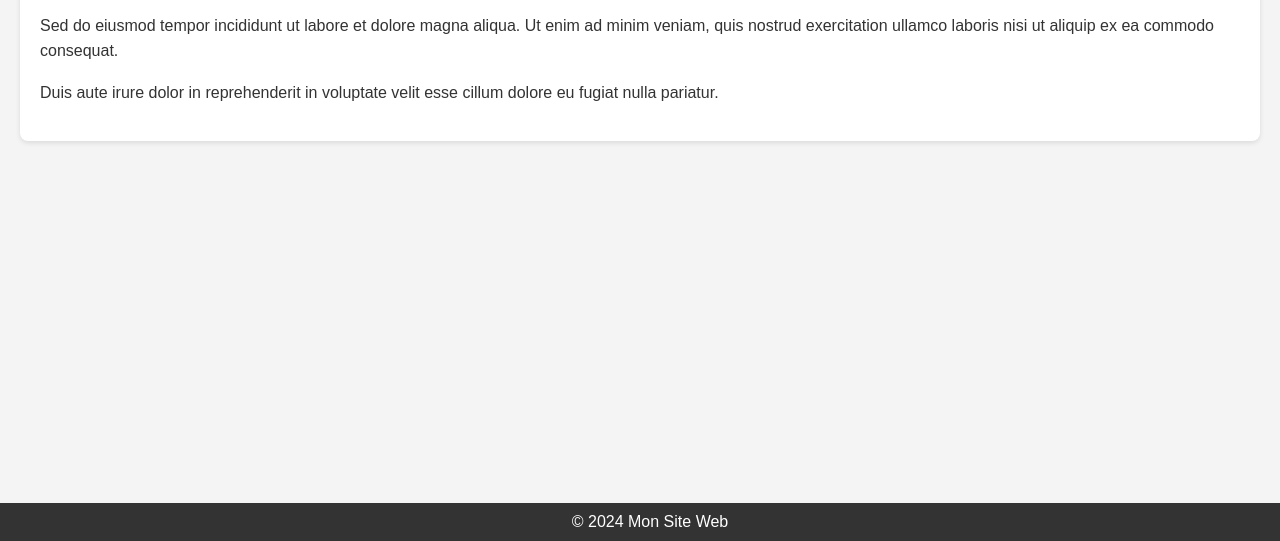
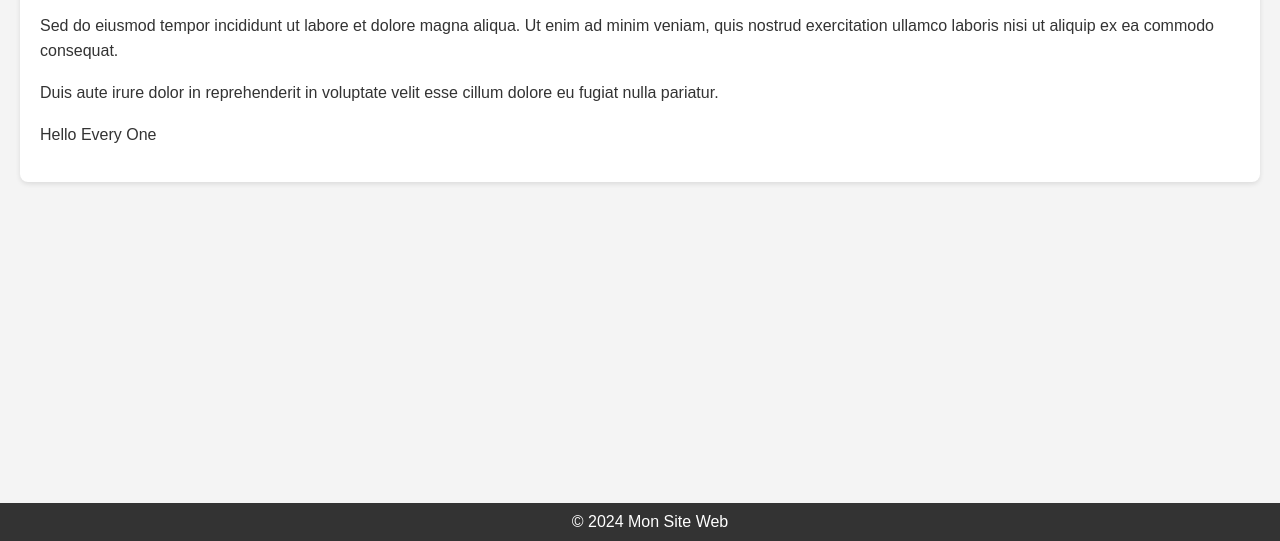
Before and after one commit to TamirChaimaa/Git-Project, a plain HTML site: page index.html in a window 1280 px wide. Shown: the part 259-800 px from the top of the page. Drawn offline with Linux system fonts and the light colour scheme.

Commit message:
The second Commit

```diff
--- a/index.html
+++ b/index.html
@@ -22,6 +22,9 @@
         <p>
             Duis aute irure dolor in reprehenderit in voluptate velit esse cillum dolore eu fugiat nulla pariatur.
         </p>
+        <p>
+              Hello Every One
+        </p>
     </section>
 
     <footer>
```
